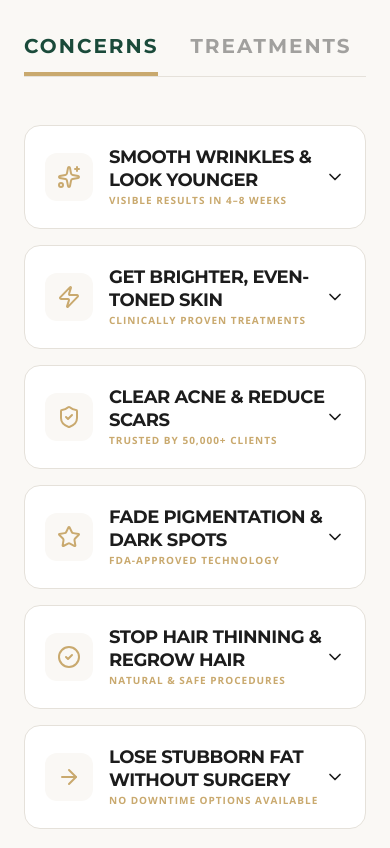
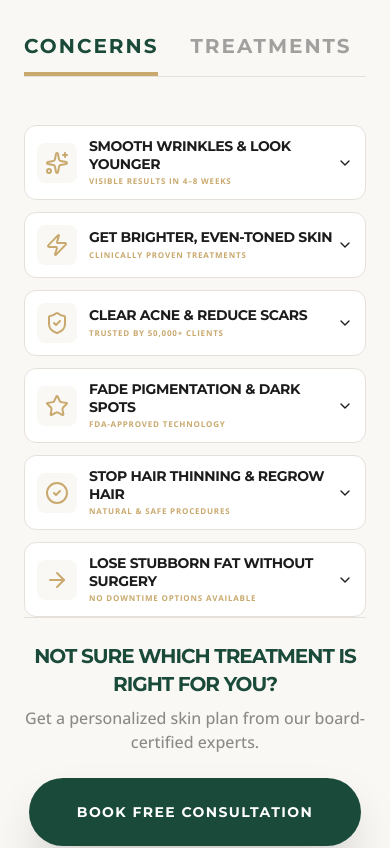
Before and after one commit to raghavluthra10/dermalife-demo, a React (Vite) app: page / in a window 390 px wide. Shown: the part 1060-1908 px from the top of the page. Built offline with nearby package versions, Linux system fonts and the light colour scheme.

Commit message:
perfected the toptreatments.tsx tab

```diff
--- a/src/components/TopTreatments.tsx
+++ b/src/components/TopTreatments.tsx
@@ -215,7 +215,7 @@ const TopTreatments = () => {
                 initial={{ opacity: 0, y: 20 }}
                 animate={{ opacity: 1, y: 0 }}
                 exit={{ opacity: 0, y: -20 }}
-                className="grid grid-cols-1 md:grid-cols-2 gap-4"
+                className="grid grid-cols-1 gap-3 w-full"
               >
                 {concernsData.map((concern) => (
                   <div
@@ -224,26 +224,26 @@ const TopTreatments = () => {
                   >
                     <button
                       onClick={() => setSelectedConcern(selectedConcern === concern.id ? null : concern.id)}
-                      className={`w-full flex items-center justify-between p-5 rounded-2xl transition-all border ${selectedConcern === concern.id
+                      className={`w-full flex items-center justify-between p-3 md:p-4 rounded-xl md:rounded-2xl transition-all border ${selectedConcern === concern.id
                         ? 'bg-brand-green border-brand-green text-white shadow-lg'
                         : 'bg-white border-brand-muted hover:border-brand-gold text-brand-dark'
                         }`}
                     >
-                      <div className="flex items-center gap-4">
-                        <div className={`w-12 h-12 rounded-xl flex items-center justify-center transition-colors flex-shrink-0 ${selectedConcern === concern.id ? 'bg-white/10' : 'bg-brand-cream'
+                      <div className="flex items-center gap-3 md:gap-4">
+                        <div className={`w-10 h-10 md:w-12 md:h-12 rounded-lg md:rounded-xl flex items-center justify-center transition-colors flex-shrink-0 ${selectedConcern === concern.id ? 'bg-white/10' : 'bg-brand-cream'
                           }`}>
                           {concern.icon}
                         </div>
                         <div className="text-left">
-                          <h3 className="text-lg md:text-xl font-primary font-bold uppercase tracking-tight leading-tight">{concern.title}</h3>
-                          <p className={`text-[10px] md:text-xs font-sans font-bold uppercase tracking-widest mt-0.5 ${selectedConcern === concern.id ? 'text-white/60' : 'text-brand-gold'
+                          <h3 className="text-sm md:text-lg font-primary font-bold uppercase tracking-tight leading-tight">{concern.title}</h3>
+                          <p className={`text-[8px] md:text-[10px] font-sans font-bold uppercase tracking-widest mt-0.5 ${selectedConcern === concern.id ? 'text-white/60' : 'text-brand-gold'
                             }`}>
                             {concern.proof}
                           </p>
                         </div>
                       </div>
                       <ChevronDown
-                        size={20}
+                        size={16}
                         className={`transition-transform duration-500 flex-shrink-0 ${selectedConcern === concern.id ? 'rotate-180' : ''}`}
                       />
                     </button>
@@ -258,37 +258,35 @@ const TopTreatments = () => {
                           transition={{ duration: 0.5, ease: "circOut" }}
                           className="overflow-hidden"
                         >
-                          <div className="grid grid-cols-1 md:grid-cols-2 gap-8 p-8 bg-brand-green/5 rounded-b-[2rem] border-x border-b border-brand-green/10">
+                          <div className="flex overflow-x-auto pb-6 md:pb-0 gap-4 md:gap-8 p-4 md:p-8 bg-brand-green/5 rounded-b-[2rem] border-x border-b border-brand-green/10 no-scrollbar snap-x snap-mandatory md:grid md:grid-cols-2 lg:grid-cols-3">
                             {concern.treatments.map((t, i) => (
                               <motion.div
                                 key={i}
                                 initial={{ opacity: 0, scale: 0.95 }}
                                 animate={{ opacity: 1, scale: 1 }}
                                 transition={{ delay: i * 0.1 }}
-                                className="bg-white p-6 rounded-[2rem] shadow-lg flex flex-col sm:flex-row gap-6 border border-brand-muted hover:border-brand-gold transition-colors"
+                                className="bg-white p-6 rounded-[2rem] shadow-lg flex flex-col gap-6 border border-brand-muted hover:border-brand-gold transition-colors min-w-[85%] sm:min-w-[320px] md:min-w-0 snap-center"
                               >
-                                <div className="w-full sm:w-32 h-32 rounded-2xl overflow-hidden flex-shrink-0 shadow-inner">
+                                <div className="w-full h-40 md:h-48 rounded-2xl overflow-hidden flex-shrink-0 shadow-inner">
                                   <img src={t.img} alt={t.name} className="w-full h-full object-cover" />
                                 </div>
-                                <div className="flex flex-col justify-between flex-1">
-                                  <div>
+                                <div className="flex flex-col">
                                   <div className="flex flex-wrap gap-2 mb-3">
                                     {t.tags?.map(tag => (
-                                        <span key={tag} className="bg-brand-gold text-white text-[10px] font-bold px-3 py-1 rounded-full uppercase tracking-tighter">
+                                      <span key={tag} className="bg-brand-gold text-white text-[9px] md:text-[10px] font-bold px-3 py-1 rounded-full uppercase tracking-tighter">
                                         {tag}
                                       </span>
                                     ))}
                                   </div>
-                                    <h4 className="text-lg font-primary font-bold text-brand-green uppercase leading-tight">
+                                  <h4 className="text-base md:text-lg font-primary font-bold text-brand-green uppercase leading-tight">
                                     {t.name} <span className="text-brand-dark/40 font-normal italic lowercase">({t.clinical})</span>
                                   </h4>
-                                    <p className="text-sm text-brand-dark/60 mt-2 font-medium leading-relaxed">
+                                  <p className="text-xs md:text-sm text-brand-dark/60 mt-2 font-medium leading-relaxed">
                                     {t.benefit}
                                   </p>
-                                  </div>
                                   <button
                                     onClick={scrollToBooking}
-                                    className="mt-4 flex items-center gap-2 text-brand-gold font-bold text-xs uppercase tracking-widest hover:text-brand-green transition-colors group/btn"
+                                    className="mt-6 flex items-center gap-2 text-brand-gold font-bold text-[10px] md:text-xs uppercase tracking-widest hover:text-brand-green transition-colors group/btn"
                                   >
                                     Book Free Consultation
                                     <ArrowRight size={14} className="group-hover/btn:translate-x-1 transition-transform" />
@@ -309,12 +307,12 @@ const TopTreatments = () => {
                 initial={{ opacity: 0, y: 20 }}
                 animate={{ opacity: 1, y: 0 }}
                 exit={{ opacity: 0, y: -20 }}
-                className="grid grid-cols-1 md:grid-cols-2 lg:grid-cols-3 gap-8"
+                className="flex overflow-x-auto pb-8 md:pb-0 gap-6 md:gap-8 no-scrollbar snap-x snap-mandatory md:grid md:grid-cols-2 lg:grid-cols-3"
               >
                 {treatmentsData.map((t, i) => (
                   <div
                     key={i}
-                    className="group bg-white p-8 rounded-[2.5rem] border border-brand-muted hover:border-brand-gold hover:shadow-2xl transition-all duration-500 cursor-pointer"
+                    className="group bg-white p-8 rounded-[2.5rem] border border-brand-muted hover:border-brand-gold hover:shadow-2xl transition-all duration-500 cursor-pointer min-w-[85%] sm:min-w-[320px] md:min-w-0 snap-center"
                   >
                     <div className="flex gap-2 mb-6">
                       {t.badges.map(badge => (
@@ -342,16 +340,16 @@ const TopTreatments = () => {
         </div>
 
         {/* Bottom CTA Section */}
-        <div className="mt-6 pt-6 border-t border-brand-muted text-center">
+        <div className="mt-0 md:mt-20 pt-6 md:pt-20 border-t border-brand-muted text-center">
           <motion.div
             initial={{ opacity: 0, scale: 0.9 }}
             whileInView={{ opacity: 1, scale: 1 }}
             viewport={{ once: true }}
           >
-            <h2 className="text-xl md:text-4xl font-primary font-bold text-brand-green uppercase tracking-tighter mb-6">
+            <h2 className="text-xl md:text-4xl font-primary font-bold text-brand-green uppercase tracking-tighter mb-2">
               Not sure which treatment <br className="hidden md:block" /> is right for you?
             </h2>
-            <p className="text-l text-brand-dark/50 font-sans font-medium mb-12">
+            <p className="text-l text-brand-dark/50 font-sans font-medium mb-6">
               Get a personalized skin plan from our board-certified experts.
             </p>
             <button
```
Lines whose indentation alone changed are shown as unchanged.
